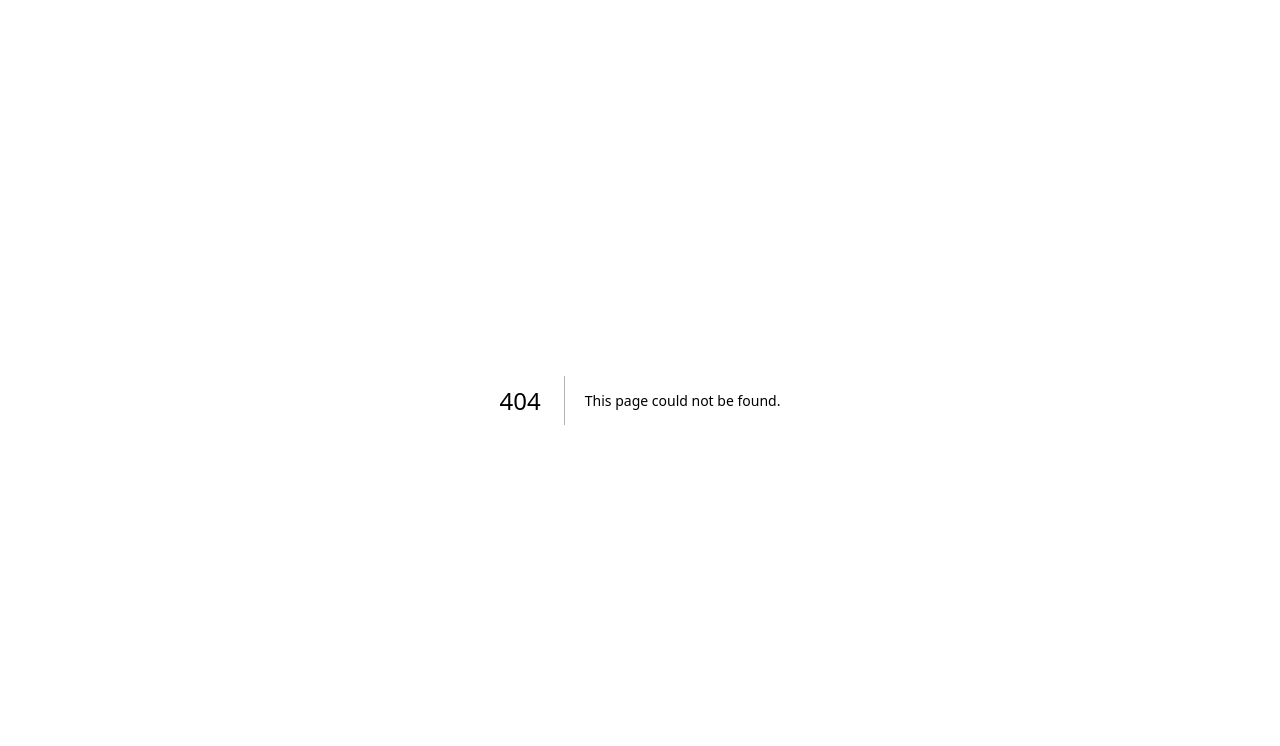
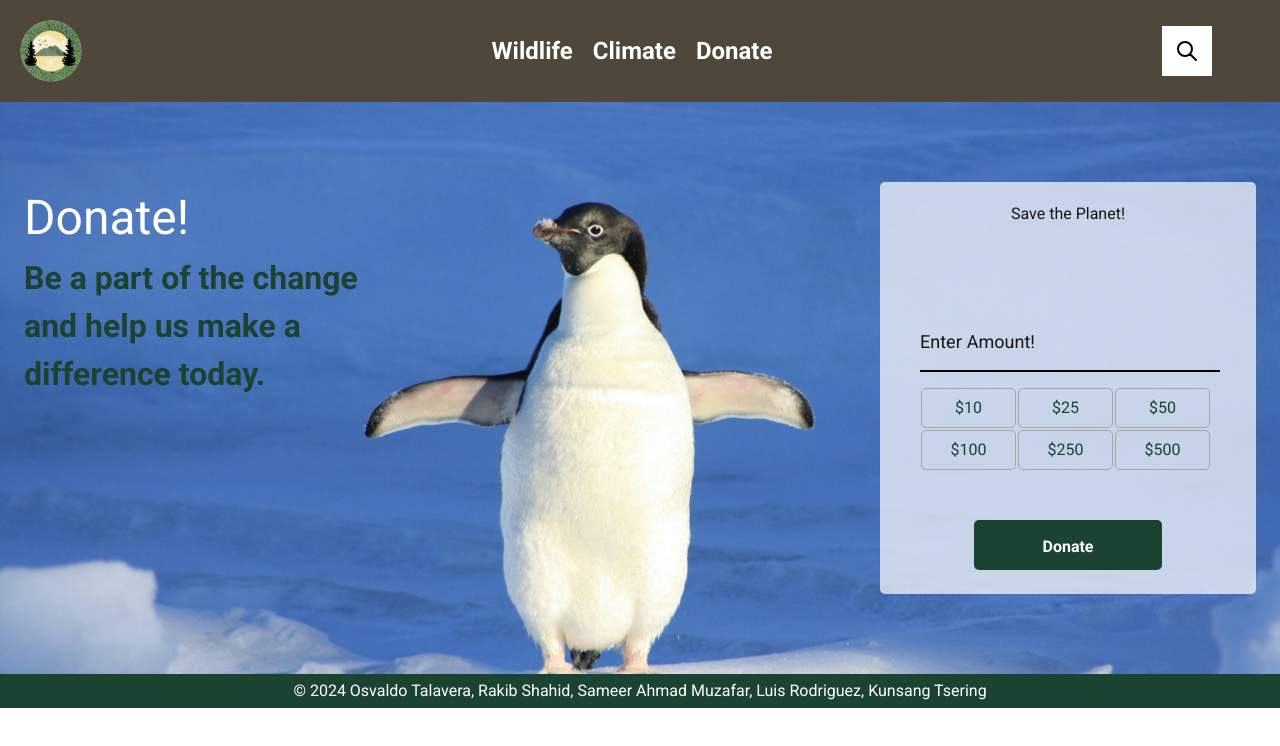
Before and after one commit to rakib-shahid/csci355-project1, a Next.js app: page /donate in a window 1280 px wide. Before the commit this address had no page. Shown: the top 746 px of the page. Built offline with nearby package versions, Linux system fonts and the light colour scheme.

Commit message:
donate page

```diff
--- a/src/app/climate/climate_styles.css
+++ b/src/app/climate/climate_styles.css
@@ -14,6 +14,7 @@
 
 main {
   padding: 2rem;
+  height: 100vh;
 }
 
 h2 {
@@ -24,11 +25,11 @@ ul {
   list-style-type: square;
 }
 
-footer {
+/* footer {
   background-color: #f1f1f1;
   text-align: center;
   padding: 1rem;
   position: fixed;
   width: 100%;
   bottom: 0;
-}
+} */
--- a/src/app/climate/page.js
+++ b/src/app/climate/page.js
@@ -4,7 +4,7 @@ import Footer from "@/components/Footer";
 
 export default function Climate() {
   return (
-    <div className="climate-body mainContainer">
+    <div className="climate-body flex flex-col mainContainer">
       <Navbar />
       <header className="climate-header">
         <h1>Impact of Climate Change on Wildlife</h1>
@@ -34,6 +34,7 @@ export default function Climate() {
         </section>
       </main>
       <Footer />
+      {/* <script src="climate_change.js"></script> */}
     </div>
   );
 }
--- /dev/null
+++ b/src/app/donate/donate_styles.css
@@ -0,0 +1,246 @@
+@import url("https://fonts.googleapis.com/css2?family=Roboto:wght@400;700&display=swap");
+
+* {
+  box-sizing: border-box;
+}
+
+.full-height-container {
+  height: 100vh;
+}
+
+.main-container {
+  flex: 1;
+  position: relative;
+  display: flex;
+  flex-wrap: wrap;
+  justify-content: space-between;
+  align-items: flex-start;
+  padding: 80px 24px;
+}
+
+.donate-image {
+  position: absolute;
+  top: 0;
+  left: 0;
+  width: 100%;
+  height: 100%;
+  z-index: -1;
+}
+
+.donate-image img {
+  width: 100%;
+  height: 100%;
+  object-fit: cover;
+}
+
+.message {
+  width: 380px;
+  left: 0;
+}
+
+.message h2 {
+  font-size: 3rem;
+  color: #fff;
+}
+
+.message p {
+  font-size: 32px;
+  font-weight: 600;
+  color: #1b4332;
+}
+
+.donate-container {
+  position: relative;
+  display: flex;
+  flex-direction: column;
+  justify-content: space-between;
+  background-color: rgba(255, 255, 255, 0.7);
+  padding: 20px 40px;
+  padding-bottom: 10%;
+  border-radius: 5px;
+  width: 376px;
+  height: 412px;
+}
+
+.donate-container h1 {
+  text-align: center;
+  margin-bottom: 30px;
+}
+
+.donate-container .btn {
+  cursor: pointer;
+  display: inline-block;
+  width: 100%;
+  background: #1b4332;
+  color: #fff;
+  font-weight: 600;
+  padding: 15px;
+  font-family: inherit;
+  font-size: 16px;
+  border: 0;
+  margin-top: 10px;
+  border-radius: 5px;
+}
+
+.donate-container .btn:focus {
+  outline: 0;
+}
+
+.donate-container .btn:active {
+  transform: scale(0.98);
+}
+
+.text {
+  margin-top: 30px;
+}
+
+.form-control {
+  position: relative;
+  display: flex;
+  margin: 20px 0 40px;
+  margin-bottom: 15px;
+  width: 300px;
+}
+
+form table {
+  justify-content: center;
+}
+
+.donate-btn {
+  width: 95px;
+  height: 40px;
+  padding: 0px 10px;
+  color: #1b4332;
+  text-align: center;
+  cursor: pointer;
+  border: 1px solid #a6a6a6;
+  border-radius: 5px;
+}
+
+.donate-btn:focus {
+  transform: scale(0.98);
+}
+
+.form-control input {
+  background-color: transparent;
+  border: 0;
+  border-bottom: 2px #000 solid;
+  display: block;
+  width: 100%;
+  padding: 15px 0;
+  font-size: 18px;
+  color: #000;
+}
+
+.form-control input:focus,
+.form-control input:valid {
+  outline: 0;
+  border-bottom-color: #1b4332;
+}
+
+.form-control label {
+  position: absolute;
+  top: 15px;
+  left: 0;
+}
+
+.form-control label span {
+  display: inline-block;
+  font-size: 18px;
+  min-width: 5px;
+  transition: 0.3s cubic-bezier(0.68, -0.55, 0.265, 1.55);
+}
+
+.form-control input:focus + label span,
+.form-control input:valid + label span {
+  color: #1b4332;
+  transform: translateY(-30px);
+}
+
+.footer {
+  position: absolute;
+  width: 100%;
+  background-color: #1b4332;
+  color: #fff;
+  text-align: center;
+  padding: 5px;
+}
+#donate-btn {
+  margin-top: 90%;
+  margin-left: 25%;
+  align-self: center;
+  cursor: pointer;
+  display: inline-block;
+  width: 50%;
+  background: #1b4332;
+  color: #fff;
+  font-weight: 600;
+  padding: 15px;
+  font-family: inherit;
+  font-size: 16px;
+  border: 0;
+  border-radius: 5px;
+}
+
+@media (max-width: 860px) {
+  nav a {
+    font-size: 1rem;
+  }
+
+  .logo {
+    width: 60px;
+    height: 60px;
+    margin-right: calc((100% - 120px - 240.65px) / 2);
+  }
+
+  .logo img {
+    width: 60px;
+    height: 60px;
+  }
+
+  .search {
+    padding-top: 8px;
+  }
+
+  .search .btn {
+    margin-top: 8px;
+    height: 30px;
+    width: 30px;
+  }
+
+  .search .input {
+    font-size: 14px;
+    padding: 8px;
+    height: 30px;
+    width: 30px;
+  }
+
+  .search.active .input {
+    width: 100px;
+  }
+
+  .search.active .btn {
+    transform: translateX(70px);
+  }
+
+  .container {
+    justify-content: center;
+    padding-top: 70px;
+    padding-bottom: 100px;
+  }
+
+  .message {
+    width: 380px;
+    left: 0;
+  }
+
+  .message h2 {
+    font-size: 3rem;
+    color: #fff;
+  }
+
+  .message p {
+    margin-top: 0px;
+    font-size: 26px;
+  }
+}
--- /dev/null
+++ b/src/app/donate/page.js
@@ -0,0 +1,90 @@
+"use client";
+import { useEffect } from "react";
+import Navbar from "@/components/Navbar";
+import Footer from "@/components/Footer";
+import "./donate_styles.css";
+
+export default function Donate() {
+  useEffect(() => {
+    const search = document.querySelector(".search");
+    const btn = document.querySelector(".btn");
+    const input = document.querySelector(".input");
+
+    btn.addEventListener("click", () => {
+      search.classList.toggle("active");
+      input.focus();
+    });
+
+    const labels = document.querySelectorAll(".form-control label");
+    labels.forEach((label) => {
+      label.innerHTML = label.innerText
+        .split("")
+        .map(
+          (letter, idx) =>
+            `<span style="transition-delay:${idx * 50}ms">${letter}</span>`
+        )
+        .join("");
+    });
+  }, []);
+
+  return (
+    <div className="full-height-container">
+      <div className="flex flex-col min-h-screen">
+        <Navbar />
+        <div className="main-container">
+          <div className="donate-image">
+            <img
+              src="/assets/pexels-pixabay-86405.jpg"
+              alt="background image"
+            />
+          </div>
+          <div className="message">
+            <h2>Donate!</h2>
+            <p>Be a part of the change and help us make a difference today.</p>
+          </div>
+          <div className="donate-container flex flex-col justify-center">
+            <h1 className="text-4xl font-extrabold text-black">
+              Save the Planet!
+            </h1>
+            <form className="	">
+              <div className="form-control">
+                <input type="text" required />
+                <label>Enter Amount!</label>
+              </div>
+              <table>
+                <tbody>
+                  <tr>
+                    <td>
+                      <button className="donate-btn">$10</button>
+                    </td>
+                    <td>
+                      <button className="donate-btn">$25</button>
+                    </td>
+                    <td>
+                      <button className="donate-btn">$50</button>
+                    </td>
+                  </tr>
+                  <tr>
+                    <td>
+                      <button className="donate-btn">$100</button>
+                    </td>
+                    <td>
+                      <button className="donate-btn">$250</button>
+                    </td>
+                    <td>
+                      <button className="donate-btn">$500</button>
+                    </td>
+                  </tr>
+                </tbody>
+              </table>
+              <button className="btn" id="donate-btn">
+                Donate
+              </button>
+            </form>
+          </div>
+        </div>
+        <Footer />
+      </div>
+    </div>
+  );
+}
--- a/src/components/Navbar.js
+++ b/src/components/Navbar.js
@@ -21,7 +21,7 @@ export default function Navbar() {
       <ul className="flex space-x-6">
         <li>
           <Link
-            href="#wildlife"
+            href="/"
             className="text-white font-bold text-lg hover:text-gray-300"
           >
             Wildlife
@@ -37,13 +37,13 @@ export default function Navbar() {
         </li>
         <li>
           <Link
-            href="#forests"
+            href="/donate"
             className="text-white font-bold text-lg hover:text-gray-300"
           >
-            Forests
+            Donate
           </Link>
         </li>
-        <li>
+        {/* <li>
           <Link
             href="#oceans"
             className="text-white font-bold text-lg hover:text-gray-300"
@@ -58,7 +58,7 @@ export default function Navbar() {
           >
             About Us
           </Link>
-        </li>
+        </li> */}
       </ul>
 
       <div className={`search relative ${searchActive ? "active" : ""}`}>
--- a/src/styles/nav_styles.css
+++ b/src/styles/nav_styles.css
@@ -4,6 +4,7 @@ nav {
   justify-content: space-between;
   align-items: center;
   padding: 20px;
+  background-color: rgba(48, 39, 24, 0.85);
   z-index: 10;
 }
 
@@ -59,10 +60,10 @@ nav a {
   background-color: rgba(255, 255, 255, 0.9);
   border: 0;
   font-size: 18px;
-  padding: 0px;
   height: 50px;
   width: 0px;
-  transition: width 0.3s ease;
+  padding-left: 0px;
+  transition: width 0.3s ease, padding-left 0.3s ease;
   overflow: hidden;
   white-space: nowrap;
   z-index: 1;
@@ -86,6 +87,7 @@ nav a {
 .search.active .input {
   width: 8rem;
   padding: 15px;
+  transition: width 0.3s ease;
 }
 
 .search img {
```
Also changed, not shown: public/script.js (deleted, +0 -28 lines), public/assets/pexels-pixabay-86405.jpg (added).
